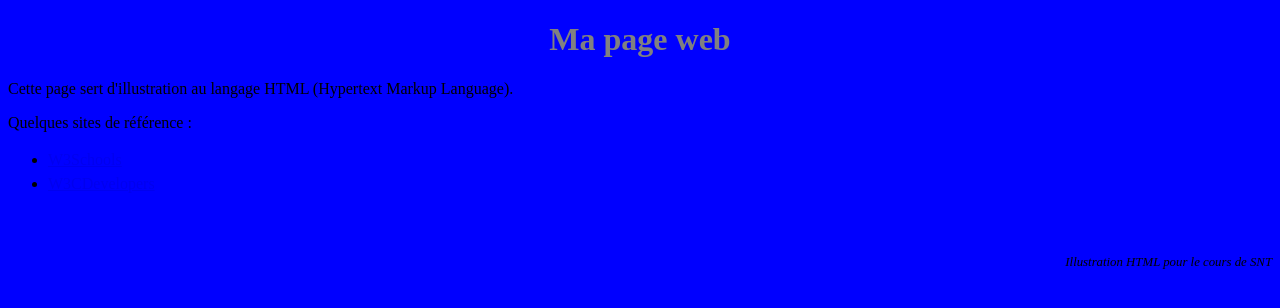
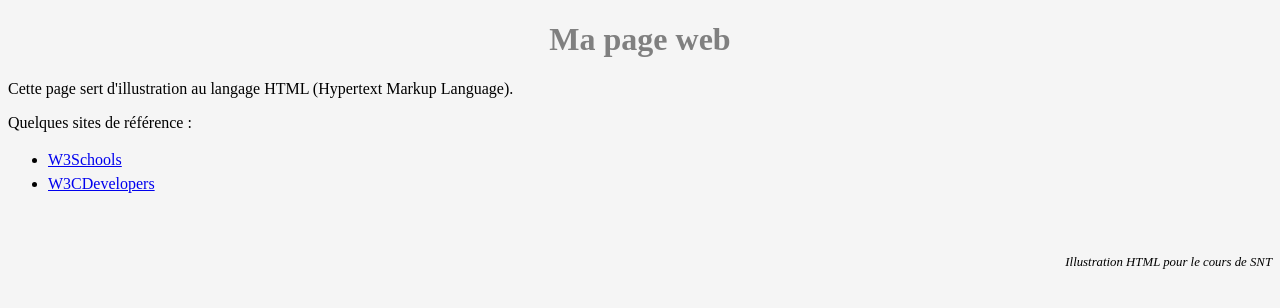
Before and after one commit to jdolivet/SNT-Cours, a plain HTML site: page Le Web/index.html in a window 1280 px wide. Drawn offline with Linux system fonts and the light colour scheme.

Commit message:
Update style.css

```diff
--- a/Le Web/style.css
+++ b/Le Web/style.css
@@ -1,5 +1,5 @@
 body {
-  background-color: blue
+  background-color: whitesmoke
 }
 
 h1 {
```
